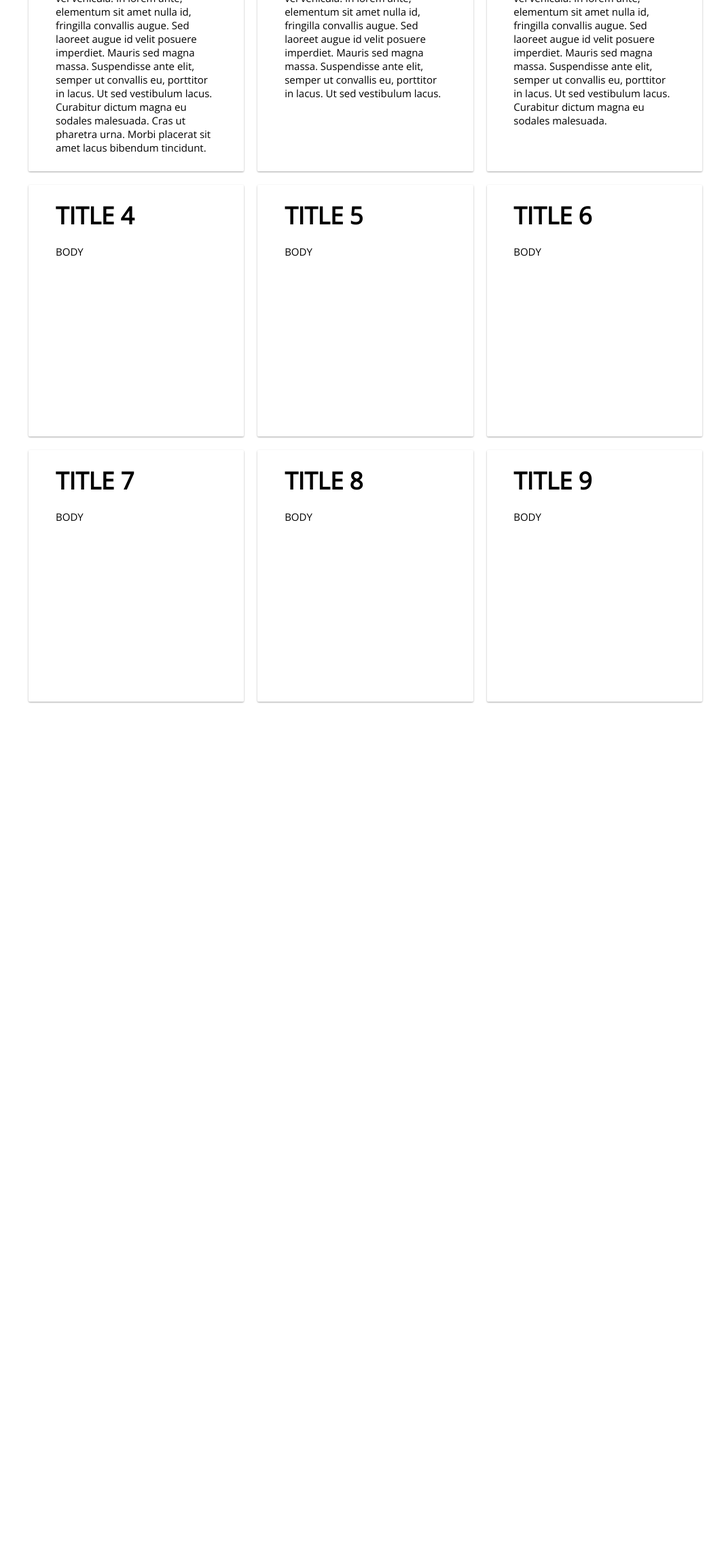
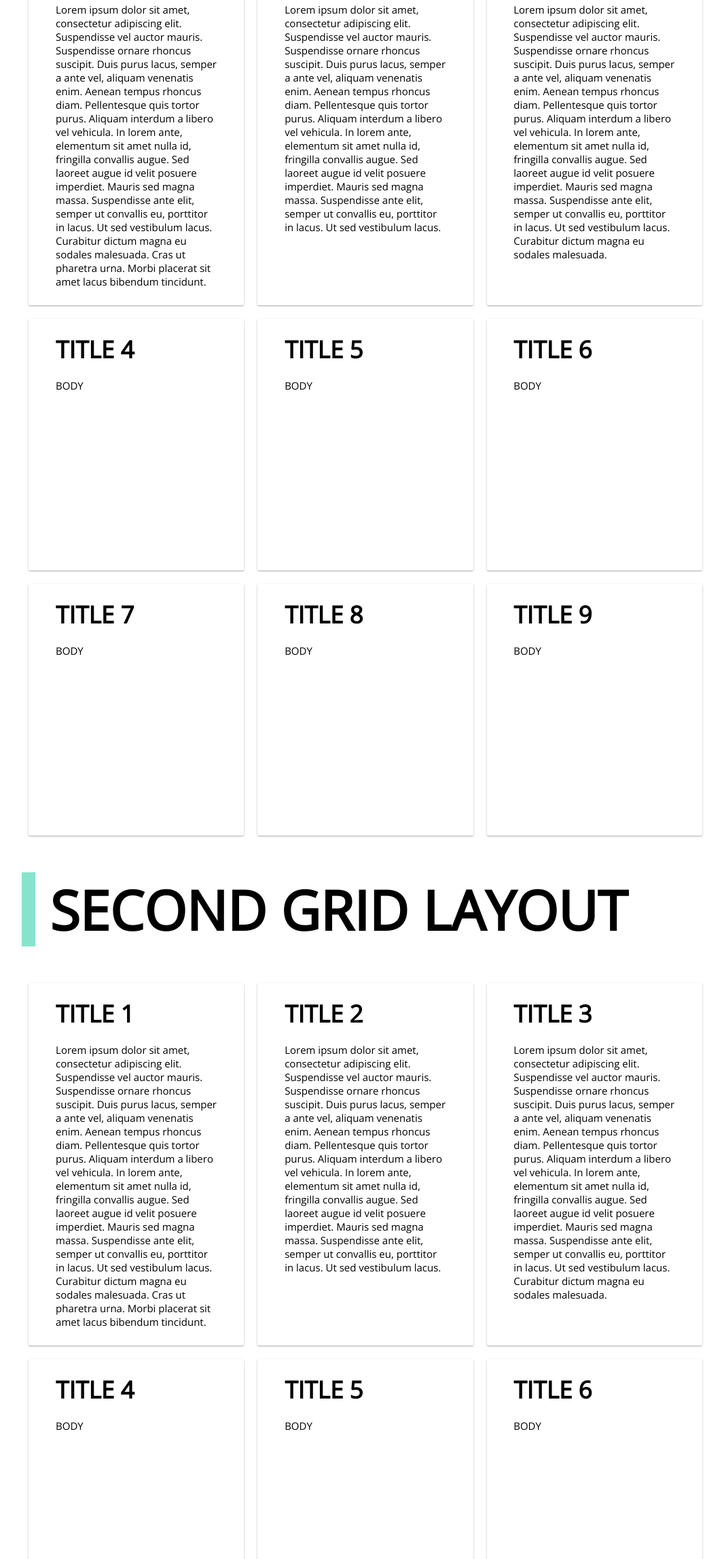
Before and after one commit to ampourgh/Sandbox, a plain HTML site: page CSS-Grid/index.html in a window 1280 px wide. Shown: the part 507-2800 px from the top of the page at 68% size, without its empty margins (102-1168 px from the left). Before the commit the page ends 1557 px from the top, so only its background shows below. Drawn offline with nearby package versions, Linux system fonts and the light colour scheme.

Commit message:
grid layout adjustments

```diff
--- a/CSS-Grid/css/style.css
+++ b/CSS-Grid/css/style.css
@@ -20,12 +20,12 @@ h1 {
 
 .grid-container {
   display: grid;
-  grid-template-columns: auto;
+  grid-template-areas: "grid";
   background-color: rgba(260, 260, 260, 0);
   padding: 1px;
 }
 
-.grid-item {
+grid {
   margin: 10px;
   border-radius: 2px;
   background-color: rgba(260, 260, 260, .5);
@@ -38,21 +38,21 @@ h1 {
   text-align: center;
 }
 
-.grid-item:hover {
+grid:hover {
   box-shadow: 0 3px 6px rgba(0,0,0,0.16), 0 3px 6px rgba(0,0,0,0.23);
 }
 
 
 @media only screen and (min-width: 600px) {
   .grid-container {
-    grid-template-columns: auto auto;
+    grid-template-areas:"grid grid";
   }
 }
 
 @media only screen and (min-width: 900px) {
   .grid-container {
     padding: 0 10%;
-    grid-template-columns: auto auto auto;
+    grid-template-areas: "grid grid grid";
   }
 }
 /*
--- a/CSS-Grid/index.html
+++ b/CSS-Grid/index.html
@@ -16,50 +16,100 @@
 <div style="text-align: center">
   <h1>G R I D</h1>
 </div>
-
+<br><br>
+<h1 style="margin: 0 10%;"><span style="border-left: 20px #86E4CC solid"></span> FIRST GRID LAYOUT</h1>
+<br><br>
 <div class="grid-container">
-  <div class="grid-item">
+  <grid>
     <h3 class="card-title">TITLE 1</h3>
     <p class="card-body">
       Lorem ipsum dolor sit amet, consectetur adipiscing elit. Suspendisse vel auctor mauris. Suspendisse ornare rhoncus suscipit. Duis purus lacus, semper a ante vel, aliquam venenatis enim. Aenean tempus rhoncus diam. Pellentesque quis tortor purus. Aliquam interdum a libero vel vehicula. In lorem ante, elementum sit amet nulla id, fringilla convallis augue. Sed laoreet augue id velit posuere imperdiet. Mauris sed magna massa. Suspendisse ante elit, semper ut convallis eu, porttitor in lacus. Ut sed vestibulum lacus. Curabitur dictum magna eu sodales malesuada. Cras ut pharetra urna. Morbi placerat sit amet lacus bibendum tincidunt.
     </p>
-  </div>
-  <div class="grid-item">
+  </grid>
+  <grid>
     <h3 class="card-title">TITLE 2</h3>
     <p class="card-body">
       Lorem ipsum dolor sit amet, consectetur adipiscing elit. Suspendisse vel auctor mauris. Suspendisse ornare rhoncus suscipit. Duis purus lacus, semper a ante vel, aliquam venenatis enim. Aenean tempus rhoncus diam. Pellentesque quis tortor purus. Aliquam interdum a libero vel vehicula. In lorem ante, elementum sit amet nulla id, fringilla convallis augue. Sed laoreet augue id velit posuere imperdiet. Mauris sed magna massa. Suspendisse ante elit, semper ut convallis eu, porttitor in lacus. Ut sed vestibulum lacus.
     </p>
-  </div>
-  <div class="grid-item">
+  </grid>
+  <grid>
     <h3 class="card-title">TITLE 3</h3>
     <p class="card-body">
       Lorem ipsum dolor sit amet, consectetur adipiscing elit. Suspendisse vel auctor mauris. Suspendisse ornare rhoncus suscipit. Duis purus lacus, semper a ante vel, aliquam venenatis enim. Aenean tempus rhoncus diam. Pellentesque quis tortor purus. Aliquam interdum a libero vel vehicula. In lorem ante, elementum sit amet nulla id, fringilla convallis augue. Sed laoreet augue id velit posuere imperdiet. Mauris sed magna massa. Suspendisse ante elit, semper ut convallis eu, porttitor in lacus. Ut sed vestibulum lacus. Curabitur dictum magna eu sodales malesuada.
     </p>
-  </div>
-  <div class="grid-item">
+  </grid>
+  <grid>
     <h3 class="card-title">TITLE 4</h3>
     <p class="card-body">BODY</p>
-  </div>
-  <div class="grid-item">
+  </grid>
+  <grid>
     <h3 class="card-title">TITLE 5</h3>
     <p class="card-body">BODY</p>
-  </div>
-  <div class="grid-item">
+  </grid>
+  <grid>
     <h3 class="card-title">TITLE 6</h3>
     <p class="card-body">BODY</p>
-  </div>
-  <div class="grid-item">
+  </grid>
+  <grid>
     <h3 class="card-title">TITLE 7</h3>
     <p class="card-body">BODY</p>
-  </div>
-  <div class="grid-item">
+  </grid>
+  <grid>
     <h3 class="card-title">TITLE 8</h3>
     <p class="card-body">BODY</p>
-  </div>
-  <div class="grid-item">
+  </grid>
+  <grid>
     <h3 class="card-title">TITLE 9</h3>
     <p class="card-body">BODY</p>
-  </div>
+  </grid>
+</div>
+
+<br><br>
+<h1 style="margin: 0 10%; border-left: 20px #86E4CC solid">&nbsp;SECOND GRID LAYOUT</h1>
+<br><br>
+<div class="grid-container">
+  <grid>
+    <h3 class="card-title">TITLE 1</h3>
+    <p class="card-body">
+      Lorem ipsum dolor sit amet, consectetur adipiscing elit. Suspendisse vel auctor mauris. Suspendisse ornare rhoncus suscipit. Duis purus lacus, semper a ante vel, aliquam venenatis enim. Aenean tempus rhoncus diam. Pellentesque quis tortor purus. Aliquam interdum a libero vel vehicula. In lorem ante, elementum sit amet nulla id, fringilla convallis augue. Sed laoreet augue id velit posuere imperdiet. Mauris sed magna massa. Suspendisse ante elit, semper ut convallis eu, porttitor in lacus. Ut sed vestibulum lacus. Curabitur dictum magna eu sodales malesuada. Cras ut pharetra urna. Morbi placerat sit amet lacus bibendum tincidunt.
+    </p>
+  </grid>
+  <grid>
+    <h3 class="card-title">TITLE 2</h3>
+    <p class="card-body">
+      Lorem ipsum dolor sit amet, consectetur adipiscing elit. Suspendisse vel auctor mauris. Suspendisse ornare rhoncus suscipit. Duis purus lacus, semper a ante vel, aliquam venenatis enim. Aenean tempus rhoncus diam. Pellentesque quis tortor purus. Aliquam interdum a libero vel vehicula. In lorem ante, elementum sit amet nulla id, fringilla convallis augue. Sed laoreet augue id velit posuere imperdiet. Mauris sed magna massa. Suspendisse ante elit, semper ut convallis eu, porttitor in lacus. Ut sed vestibulum lacus.
+    </p>
+  </grid>
+  <grid>
+    <h3 class="card-title">TITLE 3</h3>
+    <p class="card-body">
+      Lorem ipsum dolor sit amet, consectetur adipiscing elit. Suspendisse vel auctor mauris. Suspendisse ornare rhoncus suscipit. Duis purus lacus, semper a ante vel, aliquam venenatis enim. Aenean tempus rhoncus diam. Pellentesque quis tortor purus. Aliquam interdum a libero vel vehicula. In lorem ante, elementum sit amet nulla id, fringilla convallis augue. Sed laoreet augue id velit posuere imperdiet. Mauris sed magna massa. Suspendisse ante elit, semper ut convallis eu, porttitor in lacus. Ut sed vestibulum lacus. Curabitur dictum magna eu sodales malesuada.
+    </p>
+  </grid>
+  <grid>
+    <h3 class="card-title">TITLE 4</h3>
+    <p class="card-body">BODY</p>
+  </grid>
+  <grid>
+    <h3 class="card-title">TITLE 5</h3>
+    <p class="card-body">BODY</p>
+  </grid>
+  <grid>
+    <h3 class="card-title">TITLE 6</h3>
+    <p class="card-body">BODY</p>
+  </grid>
+  <grid>
+    <h3 class="card-title">TITLE 7</h3>
+    <p class="card-body">BODY</p>
+  </grid>
+  <grid>
+    <h3 class="card-title">TITLE 8</h3>
+    <p class="card-body">BODY</p>
+  </grid>
+  <grid>
+    <h3 class="card-title">TITLE 9</h3>
+    <p class="card-body">BODY</p>
+  </grid>
 </div>
 
 </body>
```
